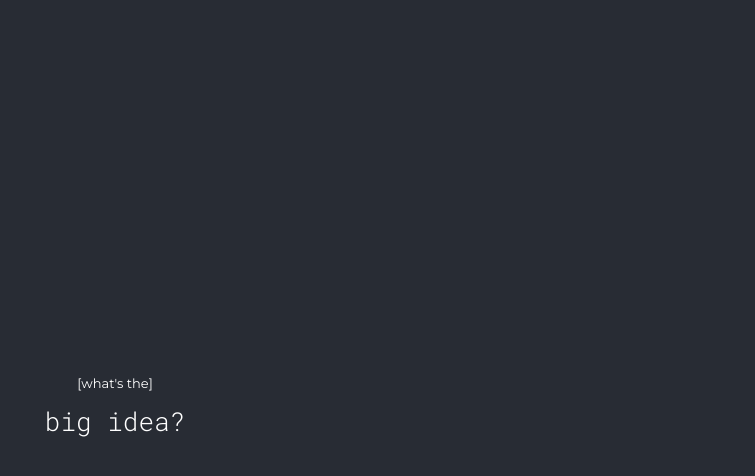
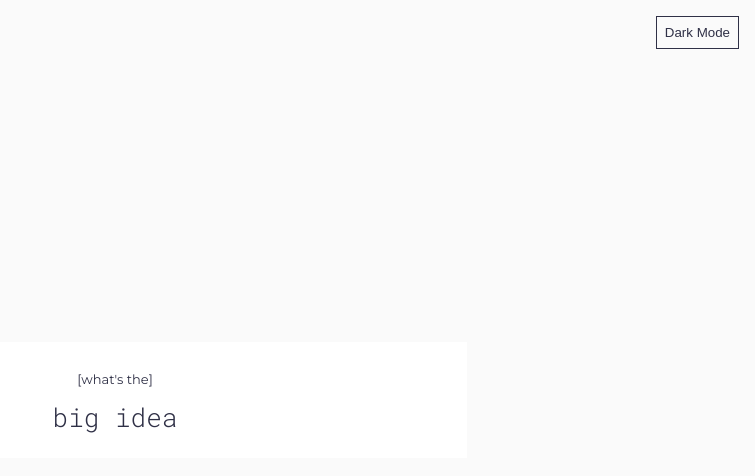
Before and after one commit to zombie9/big-idea, a React (Create React App) app: page / in a window 1280 px wide. Shown: the top 476 px of the page, without its empty margins (525-1280 px from the left). Built offline with nearby package versions, Linux system fonts and the light colour scheme.

Commit message:
add dark mode

```diff
--- a/src/App.js
+++ b/src/App.js
@@ -1,13 +1,21 @@
 import React from 'react';
+import { ThemeProvider } from 'styled-components';
 
 import GlobalStyles from './GlobalStyles';
-import { Header } from './components/header/Header';
+import { Header } from './components/Header';
+import { ThemeToggle } from './components/ThemeToggle';
+import { lightTheme, darkTheme } from './components/Themes';
+import { useDarkMode } from './hooks/useDarkMode';
 
 export const App = () => {
+  const [theme, toggleTheme] = useDarkMode();
+  const themeMode = theme === 'light' ? lightTheme : darkTheme;
+
   return (
-    <>
+    <ThemeProvider theme={themeMode}>
       <GlobalStyles />
+      <ThemeToggle theme={theme} toggleTheme={toggleTheme} />
       <Header />
-    </>
+    </ThemeProvider>
   );
 };
--- a/src/GlobalStyles.js
+++ b/src/GlobalStyles.js
@@ -21,6 +21,9 @@ const GlobalStyles = createGlobalStyle`
   body {
     margin: 0;
     padding: 0;
+    background: ${({ theme }) => theme.background};
+    color: ${({ theme }) => theme.text};
+    transition: all 0.50s linear;
     font-family: 'Montserrat';
     -webkit-font-smoothing: antialiased;
     -moz-osx-font-smoothing: grayscale;
--- a/src/components/header/Header.jsx
+++ b/src/components/Header.jsx
@@ -2,14 +2,19 @@ import React from 'react';
 import styled from 'styled-components';
 
 const StyledHeader = styled.header`
-  background-color: #282c34;
   min-height: 100vh;
   display: flex;
   flex-direction: column;
   align-items: center;
   justify-content: center;
   font-size: calc(10px + 2vmin);
-  color: white;
+`;
+
+const Box = styled.div`
+  padding: 1rem 2rem 1.5rem 2rem;
+  background: ${({ theme }) => theme.panel};
+  width: 50%;
+  text-align: center;
 `;
 
 const HeaderText = styled.code`
@@ -31,8 +36,10 @@ const tagLine = "[what's the]";
 export const Header = () => {
   return (
     <StyledHeader>
-      <SmallText>{tagLine}</SmallText>
-      <HeaderText>big idea?</HeaderText>
+      <Box>
+        <SmallText>{tagLine}</SmallText>
+        <HeaderText>big idea</HeaderText>
+      </Box>
     </StyledHeader>
   );
 };
--- /dev/null
+++ b/src/components/ThemeToggle.jsx
@@ -0,0 +1,17 @@
+import React from 'react';
+import styled from 'styled-components';
+
+const Button = styled.button`
+  background: none;
+  color: ${({ theme }) => theme.text};
+  border: 1px solid ${({ theme }) => theme.text};
+  cursor: pointer;
+  padding: 0.5rem;
+  position: absolute;
+  top: 1rem;
+  right: 1rem;
+`;
+
+export const ThemeToggle = ({ theme, toggleTheme }) => {
+  return <Button onClick={toggleTheme}>{theme === 'dark' ? 'Light Mode' : 'Dark Mode'}</Button>;
+};
--- /dev/null
+++ b/src/components/Themes.jsx
@@ -0,0 +1,11 @@
+export const lightTheme = {
+  background: '#fafafa',
+  text: '#2f3046',
+  panel: '#fff'
+};
+
+export const darkTheme = {
+  background: '#2b2b35',
+  text: '#fafafa',
+  panel: '#19191f'
+};
--- /dev/null
+++ b/src/hooks/useDarkMode.js
@@ -0,0 +1,21 @@
+import { useEffect, useState } from 'react';
+
+export const useDarkMode = () => {
+  const [theme, setTheme] = useState('light');
+
+  const setMode = (mode) => {
+    window.localStorage.setItem('theme', mode);
+    setTheme(mode);
+  };
+
+  const toggleTheme = () => {
+    theme === 'light' ? setMode('dark') : setMode('light');
+  };
+
+  useEffect(() => {
+    const localTheme = window.localStorage.getItem('theme');
+    localTheme && setTheme(localTheme);
+  }, []);
+
+  return [theme, toggleTheme];
+};
```
Also changed, not shown: 1 other file (tests, documents, lock files or other folders).
